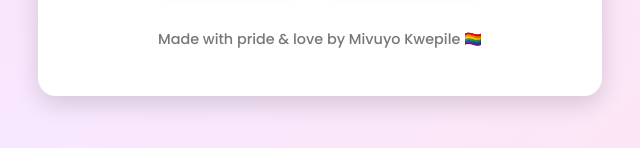
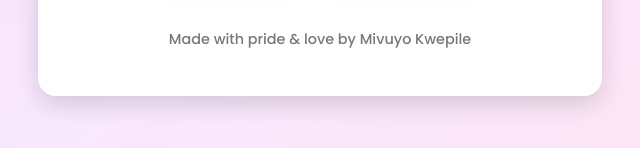
Before and after one commit to MivuyoKwepile-ST10456060/Birthday_Invite, a plain HTML site: page index.html in a window 1280 px wide. Shown: the part 610-758 px from the top of the page, 320-960 px from the left. Drawn offline with Linux system fonts and the light colour scheme.

Commit message:
ADDED FUNCTIONALITY

```diff
--- a/index.html
+++ b/index.html
@@ -52,7 +52,7 @@
     </section>
 
     <footer>
-      <p>Made with pride & love by Mivuyo Kwepile 🏳️‍🌈</p>
+      <p>Made with pride & love by Mivuyo Kwepile</p>
     </footer>
   </div>
 </body>
```
